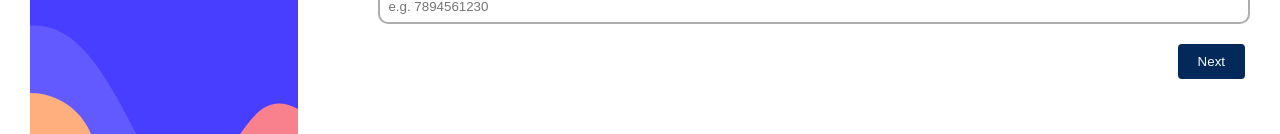
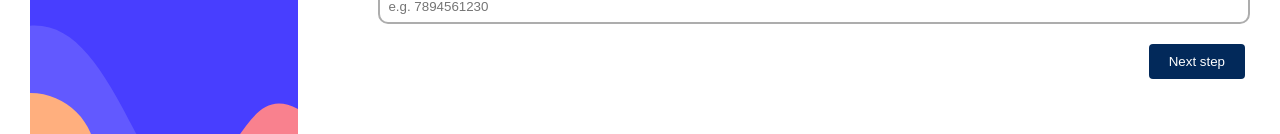
Before and after one commit to Nagarajumv99/m-v-nagaraju0007-ME_FE_XMULTISTEP_FORM-master, a plain HTML site: page index.html in a window 1280 px wide. Shown: the part 341-475 px from the top of the page. Drawn offline with Linux system fonts and the light colour scheme.

Commit message:
Change button text from 'Next' to 'Next step'

```diff
--- a/index.html
+++ b/index.html
@@ -26,7 +26,7 @@
           <label for="userName"><span class="flex"><span>Name</span><span class="error-message name-error"></span></span><input type="text" name="userName" id="userName" placeholder="e.g. Stephen King" required></label>
           <label for="email"><span class="flex"><span>Email Address</span><span class="error-message email-error"></span></span><input type="email" name="email" id="email" placeholder="e.g. Stephenking@lorem.com" required></label>
           <label for="phone"><span class="flex"><span>Phone Number</span><span class="error-message phone-error"></span></span><input type="tel" id="phone" name="phone" placeholder="e.g. 7894561230" required></label>
-          <button id="next-button" type="button" class="next">Next</button>
+          <button id="next-button" type="button" class="next">Next step</button>
         </form>
         <p class="error-message"></p>
       </div>
@@ -60,7 +60,7 @@
             <span class="slider"></span>
           </label>
         </div>
-        <button id="next-plan" type="button" class="next">Next</button>
+        <button id="next-plan" type="button" class="next">Next step</button>
         <button id="back-plan" type="button" class="back">Go Back</button>
 
 
@@ -96,7 +96,7 @@
             <span class="price">$2/mo</span>
           </div>
         </div>
-        <button id="next-addon" type="button" class="next">Next Step</button>
+        <button id="next-addon" type="button" class="next">Next step</button>
         <button id="back-addon" type="button" class="back">Go Back</button>
       </div>
 
```
